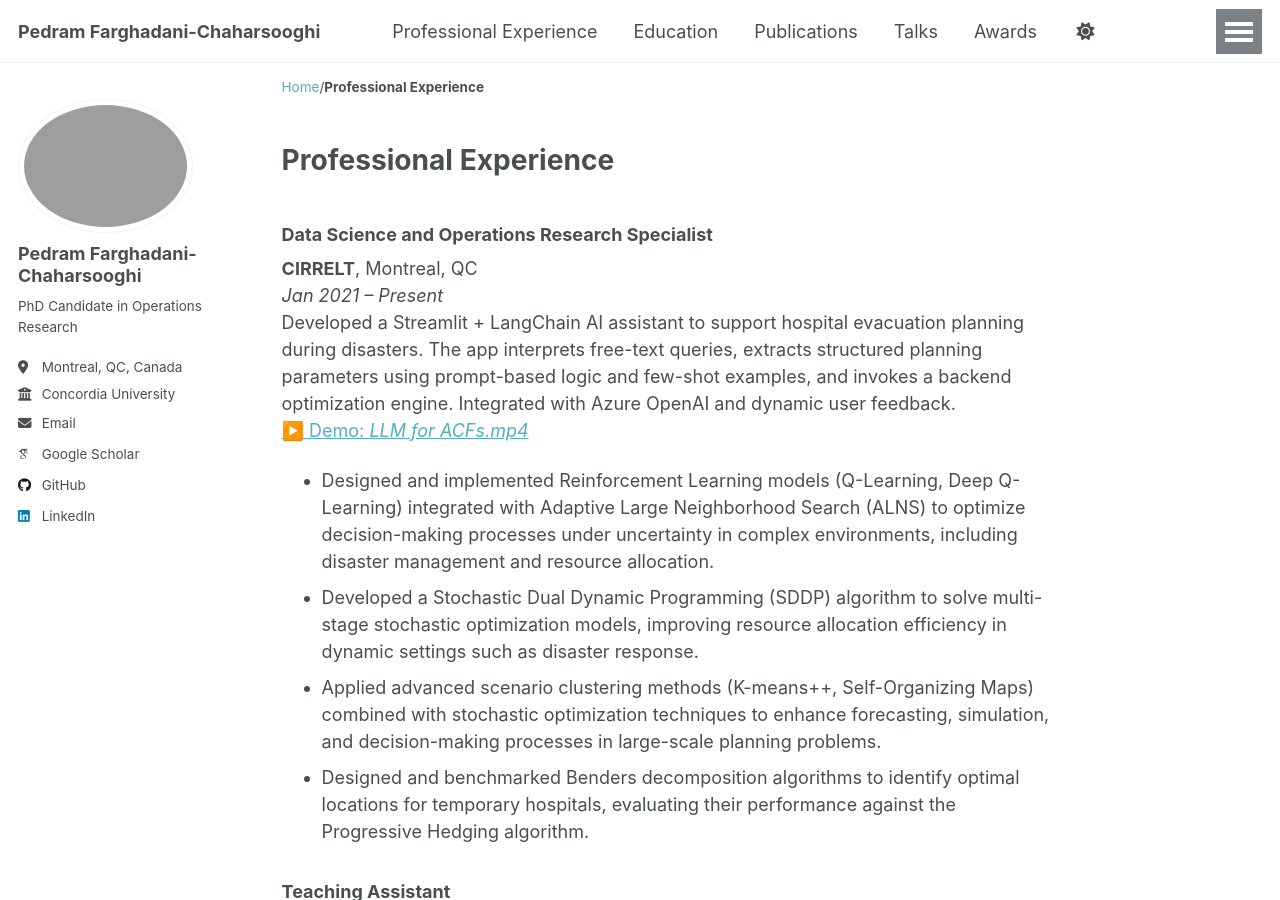
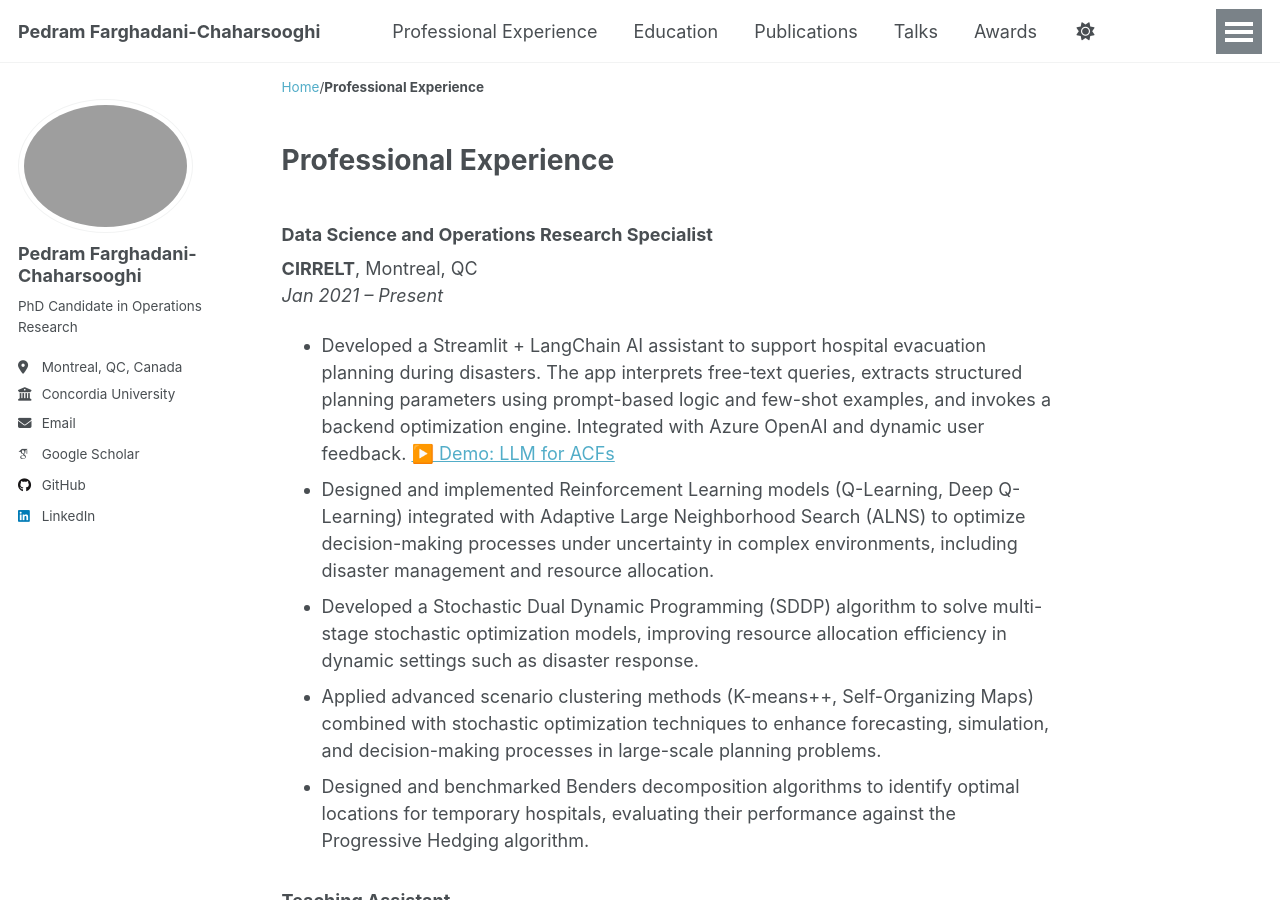
Before and after one commit to Pedram-Fdi/Pedram-Fdi.github.io, a Jekyll site: the page built from _pages/professionalexperience.md, in a window 1280 px wide and 900 px high. Built offline with Jekyll 4.4.1, drawn with Linux system fonts in a browser that asks for light colours; some web fonts are replaced.

Commit message:
Update professionalexperience.md

```diff
--- a/_pages/professionalexperience.md
+++ b/_pages/professionalexperience.md
@@ -8,8 +8,7 @@ author_profile: true
 ### Data Science and Operations Research Specialist
 **CIRRELT**, Montreal, QC
 *Jan 2021 – Present*
-Developed a Streamlit + LangChain AI assistant to support hospital evacuation planning during disasters. The app interprets free-text queries, extracts structured planning parameters using prompt-based logic and few-shot examples, and invokes a backend optimization engine. Integrated with Azure OpenAI and dynamic user feedback.
-[▶️ Demo: *LLM for ACFs.mp4*](files/LLM%20for%20ACFs.mp4)
+- Developed a Streamlit + LangChain AI assistant to support hospital evacuation planning during disasters. The app interprets free-text queries, extracts structured planning parameters using prompt-based logic and few-shot examples, and invokes a backend optimization engine. Integrated with Azure OpenAI and dynamic user feedback.  [▶️ Demo: LLM for ACFs](https://drive.google.com/file/d/1I1Hlg1Rme-twQYp5AfTtrviWK2hv8EQf/view?usp=sharing)
 - Designed and implemented Reinforcement Learning models (Q-Learning, Deep Q-Learning) integrated with Adaptive Large Neighborhood Search (ALNS) to optimize decision-making processes under uncertainty in complex environments, including disaster management and resource allocation.
 - Developed a Stochastic Dual Dynamic Programming (SDDP) algorithm to solve multi-stage stochastic optimization models, improving resource allocation efficiency in dynamic settings such as disaster response.
 - Applied advanced scenario clustering methods (K-means++, Self-Organizing Maps) combined with stochastic optimization techniques to enhance forecasting, simulation, and decision-making processes in large-scale planning problems.
```
